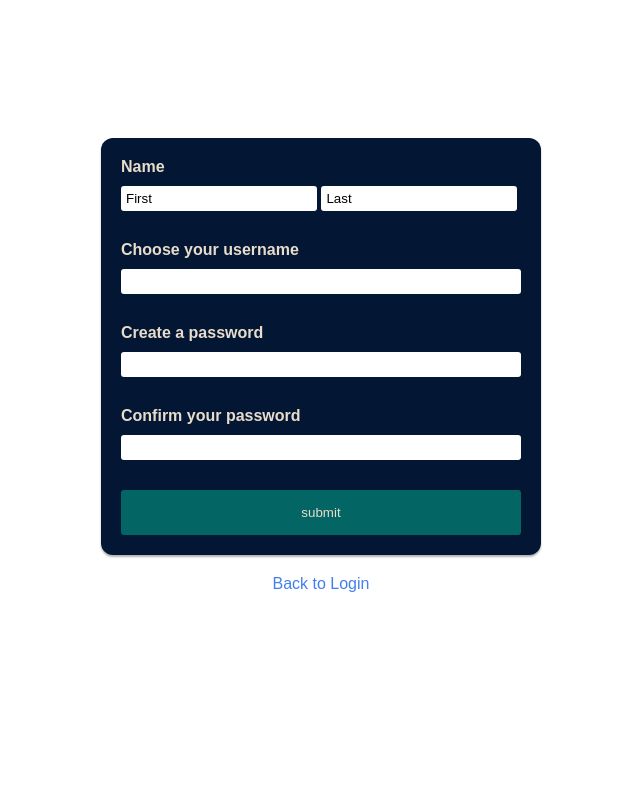
After one commit to The-Flatlanders/geolocation-groovy, a PHP site: page /UserRegistration.html in a window 1280 px wide. The commit adds this page. Shown: the whole page, without its empty margins (319-959 px from the left). Run offline with PHP 8.4, Linux system fonts and the light colour scheme.

Commit message:
added User Registration

```diff
--- a/Groovy Package Tracker/xampp/htdocs/CSS/LoginStyleSheet.css
+++ b/Groovy Package Tracker/xampp/htdocs/CSS/LoginStyleSheet.css
@@ -9,7 +9,9 @@
 #password {
 
 }
+#nameName,#lastName{
 
+}
 body {
 	text-align: center;
 	vertical-align: middle;
@@ -42,7 +44,7 @@ a:visited{
 }
 #card {
 	box-shadow:0px 2px 2px rgba(0, 0, 0, 0.3);
-	margin-top: 100px;
+	margin-top: 3%;
 	display: block;
 	width: 400px;
 	margin-bottom: 0px;
@@ -56,7 +58,7 @@ a:visited{
 	padding: 20px;
 }
 
-.field {
+	input[type="text"],input[type="password"]{
 	border-radius: 3px;
 	margin: 10px;
 	padding: 5px;
--- /dev/null
+++ b/Groovy Package Tracker/xampp/htdocs/CSS/UserRegistration.css
@@ -0,0 +1,111 @@
+* {
+	font-family: sans-serif;
+}
+
+#FirstName, #LastName {
+	width: 49%;
+	display: inline;
+}
+
+body {
+	text-align: center;
+	vertical-align: middle;
+}
+
+#createAccount {
+	display: block;
+	margin-top: 125px;
+	margin-left: auto;
+	margin-right: auto;
+}
+
+#cookiesMessage {
+	color: grey;
+	display: block;
+	margin-top: 50px;
+	width: 600px;
+	margin-left: auto;
+	margin-right: auto;
+}
+.backButton{
+	position: inherit;
+}
+a {
+	position: relative;
+	top: 120px;
+	color: #427fed;
+	text-decoration: none;
+}
+
+a:hover {
+	text-decoration: underline;
+}
+.goodAlert{
+	/*color:green;*/
+}
+.alert {
+	color:red;
+}
+
+span {
+	display: block;
+}
+
+a:visited {
+	color: #427fed;
+}
+
+#card {
+	box-shadow: 0px 2px 2px rgba(0, 0, 0, 0.3);
+	text-align: left;
+	margin-top: 3%;
+	display: block;
+	width: 400px;
+	margin-bottom: 0px;
+	margin-left: auto;
+	margin-right: auto;
+	position: relative;
+	top: 100px;
+	border-radius: 12px;
+	color: #E8DDCB;
+	background-color: #031634;
+	margin-top: 3%;
+	display: block;
+	width: 400px;
+	margin-bottom: 0px;
+	margin-left: auto;
+	margin-right: auto;
+	position: relative;
+	top: 100px;
+	border-radius: 12px;
+	color: #E8DDCB;
+	background-color: #031634;
+	padding: 20px;
+}
+
+*[hidden=true] {
+	display: none;
+	width: 0;
+}
+
+input[type="text"], input[type="password"] {
+	border-radius: 3px;
+	margin-top: 10px;
+	margin-bottom: 30px;
+	padding: 5px;
+	border: none;
+	width: 100%;
+}
+
+input[type="button"] {
+	color: #E8DDCB;
+	border-radius: 3px;
+	padding: 15px 32px;
+	background-color: #036564;
+	border: none;
+	width: 100%;
+}
+
+input[type="button"]:hover {
+	color: #CDB380;
+}
--- a/Groovy Package Tracker/xampp/htdocs/Login.HTML
+++ b/Groovy Package Tracker/xampp/htdocs/Login.HTML
@@ -17,7 +17,7 @@
 			onBlur="checkPass();" style="display: none;" /> <br> <br> <input
 			type="button" onclick="exec()" value="Submit" />
 	</div>
-	<a id=createAccount href="http://google.com">Create Account</a>
+	<a id=createAccount href="UserRegistration.html">Create Account</a>
 	<div id=cookiesMessage>
 		This website requires cookies to function properly. Please enable them
 		in order to continue. You can find out how to enable Cookies
--- /dev/null
+++ b/Groovy Package Tracker/xampp/htdocs/UserRegistration.html
@@ -0,0 +1,89 @@
+<head>
+<link rel="stylesheet" type="text/css" href="CSS/UserRegistration.css" />
+</head>
+<body>
+	<div class="sign-up" id="card">
+		<span class=alert id=emptyField hidden=true>
+			Somefields are empty. Please complete these fields before continuing
+		</span>
+		<span class=goodAlert id=allClear hidden=true>
+			Account was created successfully. Click <a class="backButton" href="Login.html">here</a> to log in.
+		</span>
+		<span class=alert id=passwordsDontMatch hidden=true>
+			Passwords do not match
+		</span>
+		<span class=alert id=usernameTaken hidden=true>
+			Username is Taken
+		</span>
+		<strong>Name </strong>
+		<br>
+		<div class="signup-box">
+			<label id="firstname-label" class="firstname"> <input
+				type="text" value="First" name="FirstName" id="FirstName">
+			</label> <label id="lastname-label" class="lastname"> <input
+				type="text" value="Last" name="LastName" id="LastName">
+			</label>
+		</div>
+		<div>
+			<label id="username-label"> <strong> Choose your
+					username </strong> <input id="username" type="text" maxlength="30" value="">
+			</label>
+		</div>
+		<div class="form-element" id="password-form-element">
+			<label id="password-label"> <strong>Create a
+					password</strong> <input type="password" name="Passwd" id="Passwd">
+			</label>
+		</div>
+		<div class="form-element" id="confirm-password-form-element">
+			<label id="confirm-password-label"> <strong>Confirm
+					your password</strong> <input type="password" name="PasswdAgain"
+				id="PasswdAgain">
+			</label>
+		</div>
+		<div class="form-element" id="submit">
+			<label id="sumbit-button"> <input type="button" name="submit"
+				id="submit" value="submit" onclick="exec()">
+			</label>
+		</div>
+	</div>
+	<a id=Back href="Login.html">Back to Login</a>
+</body>
+<script src=Javascript/serverPostRequest.js></script>
+<script>
+	function exec() {
+		document.getElementById("passwordsDontMatch").setAttribute("hidden", true);
+
+		document.getElementById("usernameTaken").setAttribute("hidden", true);
+		document.getElementById("allClear").setAttribute("hidden", true);
+		document.getElementById("emptyField").setAttribute("hidden", true);
+		var username = document.getElementById('username').value;
+		var password = document.getElementById('Passwd').value;
+		var confirmPassword = document.getElementById('PasswdAgain').value;
+		var first = document.getElementById('FirstName').value;
+		var last = document.getElementById('LastName').value;
+
+		if (username == "" || password == "" || confirmPassword == ""
+				|| first == "" || last == "") {
+			document.getElementById("emptyField").setAttribute("hidden", false);
+		} else if (password != confirmPassword) {
+			document.getElementById("passwordsDontMatch").setAttribute("hidden", false);
+
+			//Checks for a null field
+		} else {
+			var params = "username=" + username + "&password=" + password;
+			execHttpRequest(
+					"POST",
+					"http://localhost:8000/addAccount",
+					true,
+					params,
+					function(responseString) {
+						if (responseString == ("userNameTaken")) {
+							document.getElementById("usernameTaken").setAttribute("hidden", false);
+
+						} else {
+							document.getElementById("allClear").setAttribute("hidden", false);
+						}
+					});
+		}
+	}
+</script>
```
Also changed, not shown: 3 other files.
